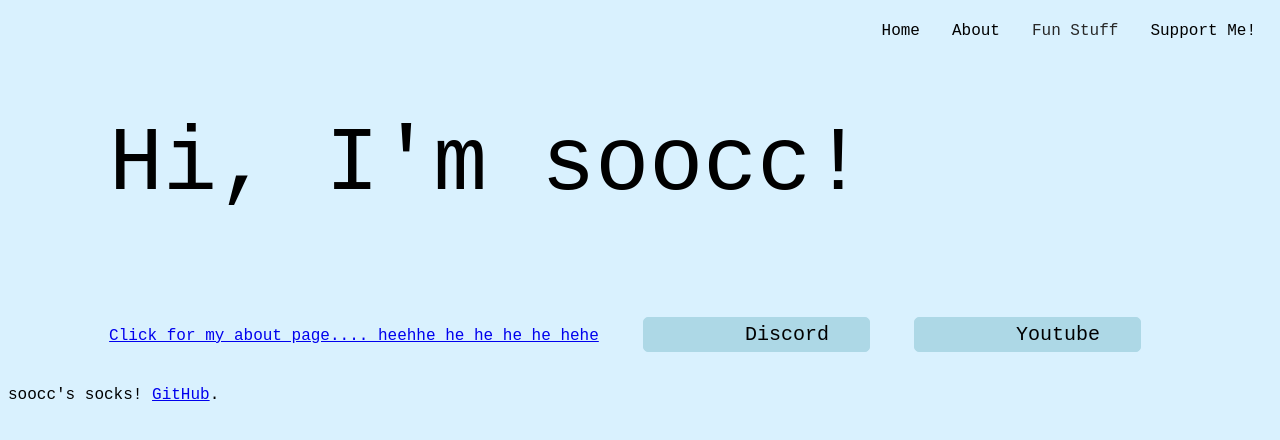
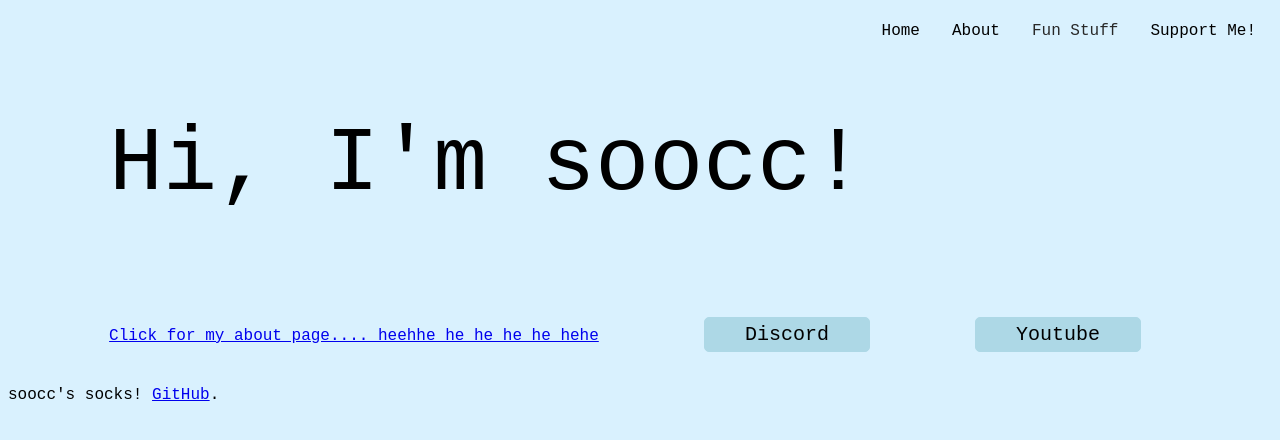
Before and after one commit to soocc/sooccsocks2, a Jekyll site: the page built from index.html, in a window 1280 px wide. Shown: the top 440 px of the page. Built offline with Jekyll 4.4.1, drawn with Linux system fonts in a browser that asks for light colours.

Commit message:
Update index.html

```diff
--- a/index.html
+++ b/index.html
@@ -9,18 +9,18 @@
     <style>
       .welcome {
         font-size: 90px;
-        padding-left: 8%;
+        margin-left: 8%;
       }
 
       .intro {
-        padding-left: 8%;
+        margin-left: 8%;
       }
 
       .blue-button {
         color: black;
         background-color: lightblue;
         border-color: lightblue;
-        padding-left: 8%;
+        margin-left: 8%;
       }
     </style>
   </head>
```
